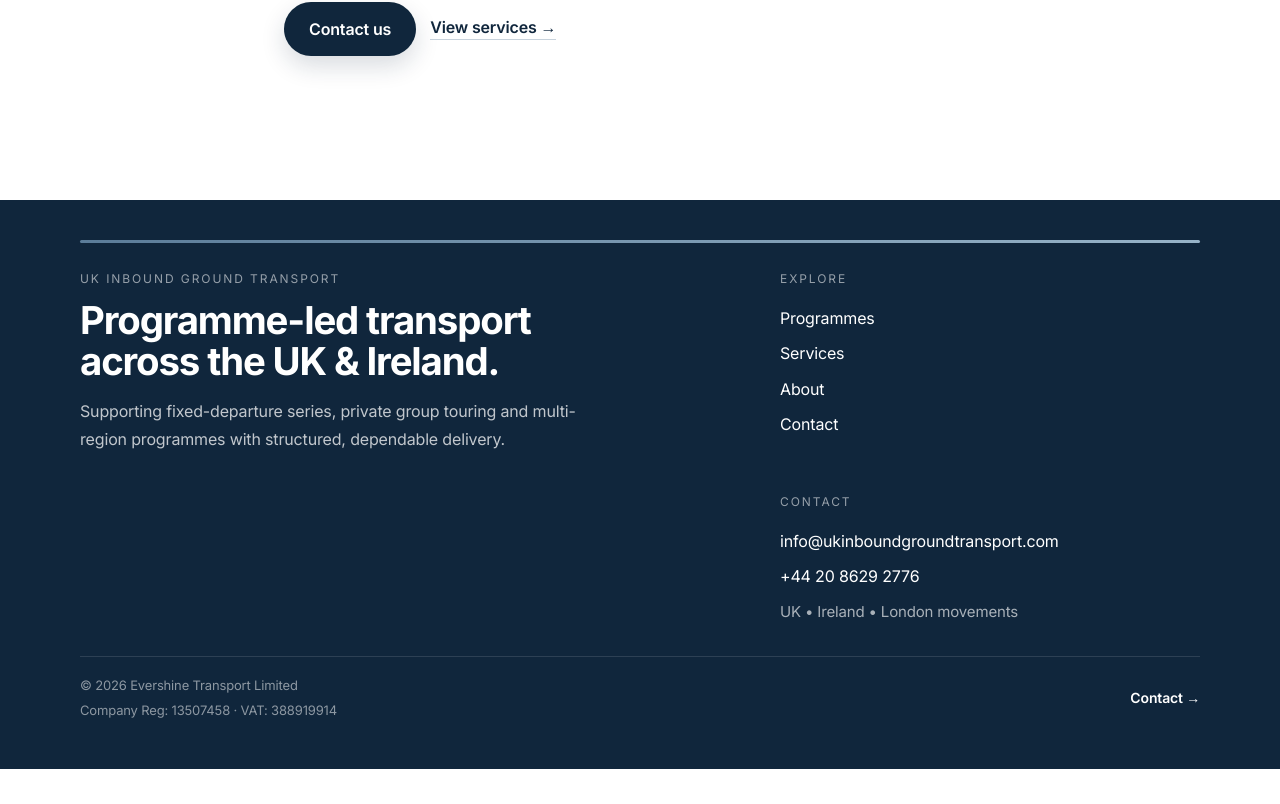
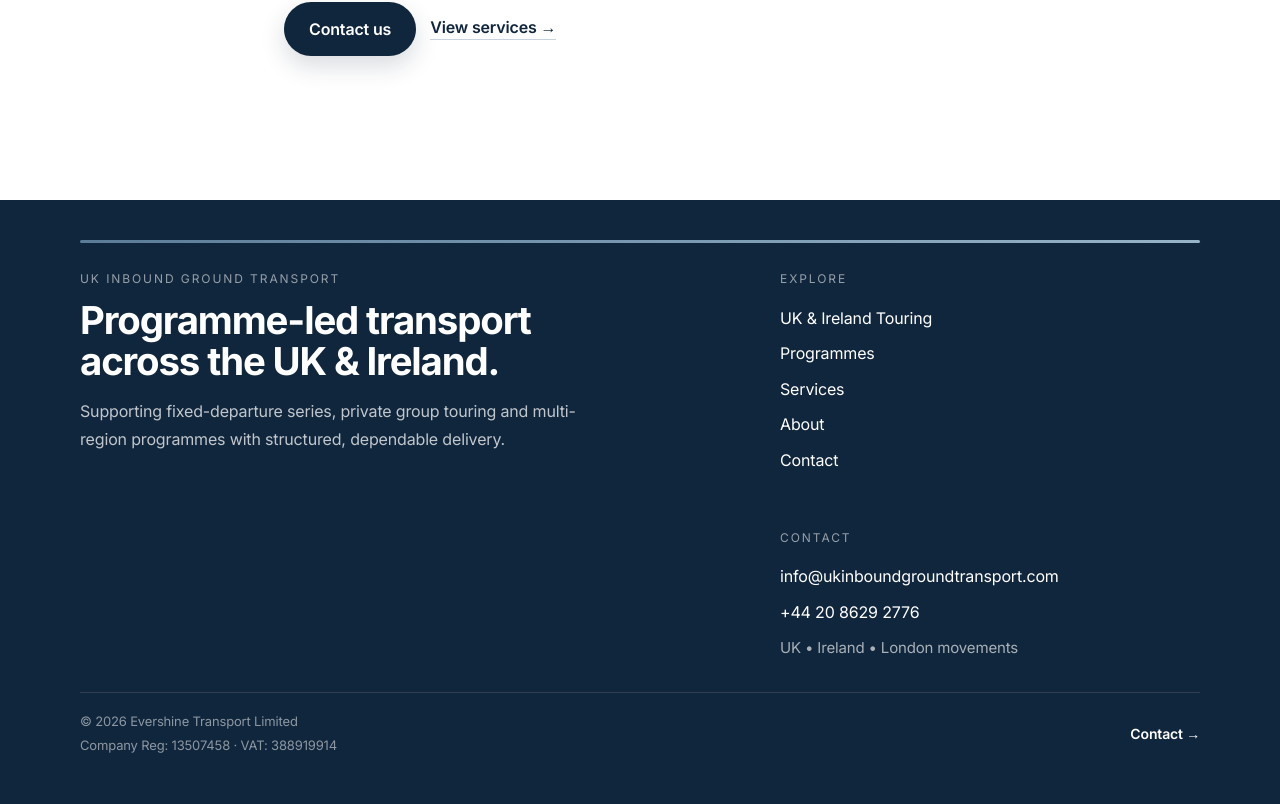
Before and after one commit to kandiahtk-crypto/Project-, a Next.js app: page / in a window 1280 px wide. Shown: the part 8603-9407 px from the top of the page. Before the commit the page ends 9372 px from the top, so only its background shows below. Built offline with nearby package versions, Linux system fonts and the light colour scheme.

Commit message:
Update SiteFooter.tsx

```diff
--- a/src/components/SiteFooter.tsx
+++ b/src/components/SiteFooter.tsx
@@ -23,6 +23,11 @@ export default function SiteFooter() {
           <nav style={nav} aria-label="Footer">
             <div style={navColumn}>
               <p style={navHeading}>Explore</p>
+
+              <a href="/uk-ireland-touring" style={link}>
+                 UK & Ireland Touring
+              </a>
+
               <a href="/programmes" style={link}>
                 Programmes
               </a>
```
